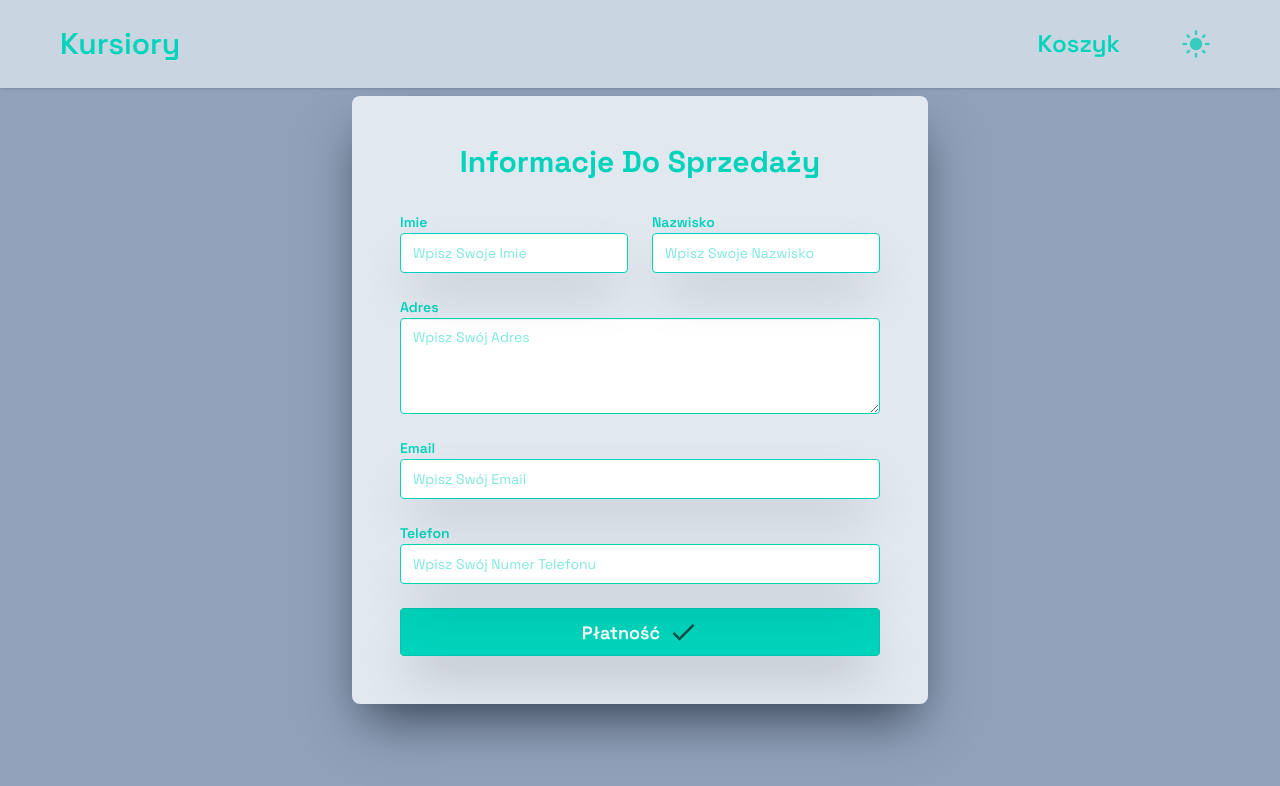
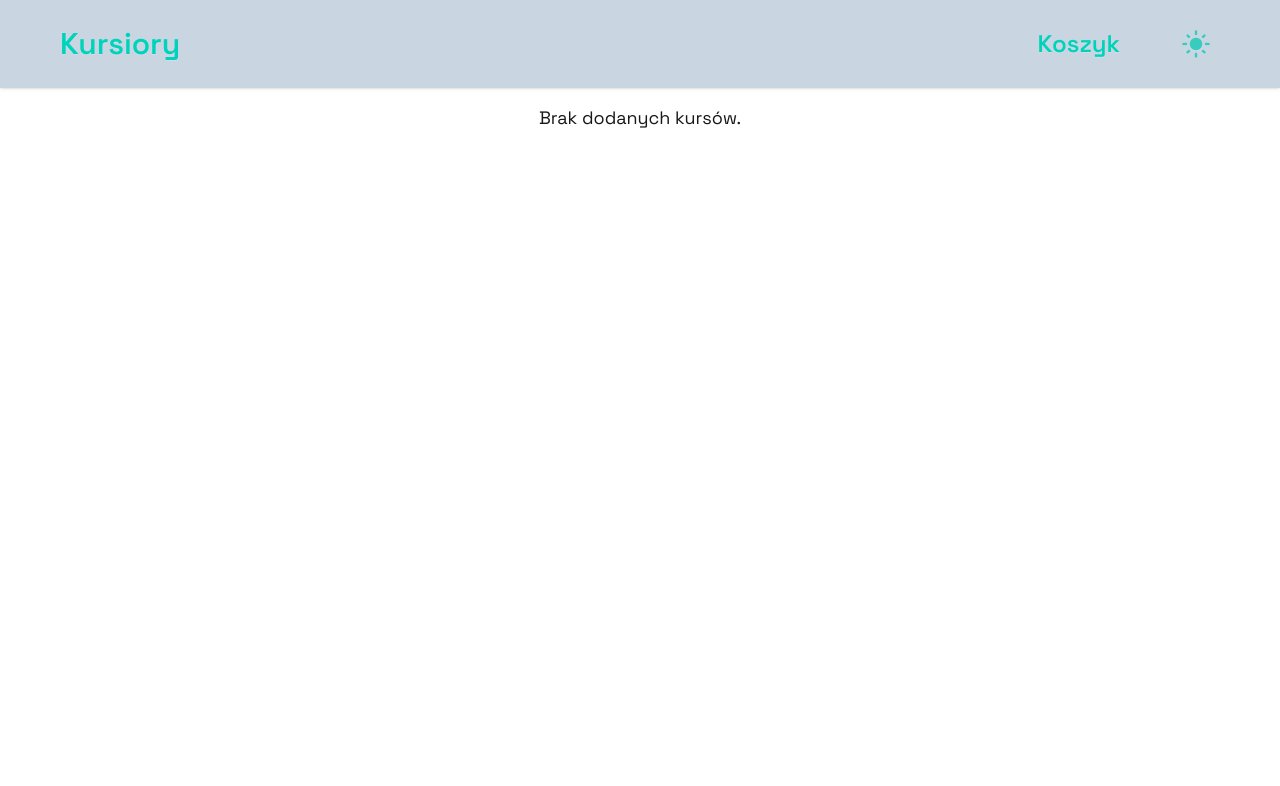
Before and after one commit to Keryyyl/SklepZaliczenie, a React (Vite) app: page /koszyk in a window 1280 px wide. Shown: the top 786 px of the page. Built offline with nearby package versions, Linux system fonts and the light colour scheme.

Commit message:
Adds picked cards to koszyk

```diff
--- a/src/pages/Koszyk.jsx
+++ b/src/pages/Koszyk.jsx
@@ -1,15 +1,30 @@
 import Header from "./components/Header"
 import KursCard from "./components/KursCard"
 import MailForm from "./components/MailForm"
+import { useCart } from "../context/CartContext"; // Import the cart context
 
 function Koszyk() {
+  const { cart } = useCart(); // Get the cart list from context
 
     return (
       <>
       <Header/>
-      <MailForm/>
-      </>
-    )
-  }
+      <div className="flex flex-wrap justify-center gap-6 p-6 mt-20 bg-base-100">
+        {cart.length === 0 ? (
+          <p className="text-center text-lg">Brak dodanych kursów.</p>
+        ) : (
+          cart.map((item, index) => (
+            <div key={index} className="bg-gray-200 dark:bg-gray-800 p-4 rounded-lg shadow-md">
+              <h2 className="text-xl font-semibold">{item.title}</h2>
+              <p>Opcja: {item.selectedOption}</p>
+              <p>Cena: {item.price} zł</p>
+              {item.isAdditional && <p>+ Dodatkowe pliki: 10 zł</p>}
+            </div>
+          ))
+        )}
+      </div>
+    </>
+  );
+}
 
   export default Koszyk
--- a/src/pages/components/KursCard.jsx
+++ b/src/pages/components/KursCard.jsx
@@ -1,8 +1,20 @@
 import { useState } from "react";
+import { useCart } from "../../context/CartContext";
 
-function KursCard({ title, description, prices, onAdd }) {
+function KursCard({ title, description, prices }) {
+  const { addToCart } = useCart();
   const [selectedOption, setSelectedOption] = useState("Temporary");
   const [isAdditional, setIsAdditional] = useState(false);
+
+  const handleAdd = () => {
+    const item = {
+      title,
+      selectedOption,
+      price: prices[selectedOption],
+      isAdditional,
+    };
+    addToCart(item); // Add item to cart
+  };
 
   return (
     <div className="card dark:bg-gray-800 bg-slate-300 shadow-xl shadow-gray-700 dark:shadow-gray-900 rounded-lg text-accent w-100 transition duration-2500 p-4">
@@ -31,7 +43,7 @@ function KursCard({ title, description, prices, onAdd }) {
             </select>
             <button
               className="btn btn-accent transition duration-2500 flex-1 shadow-2xl dark:shadow-black gap-2 text-white dark:text-black"
-              onClick={() => onAdd({ title, selectedOption, price: prices[selectedOption], isAdditional })}
+              onClick={handleAdd}
             >
               Dodaj
               <span className="material-icons-accent"> check </span>
```
